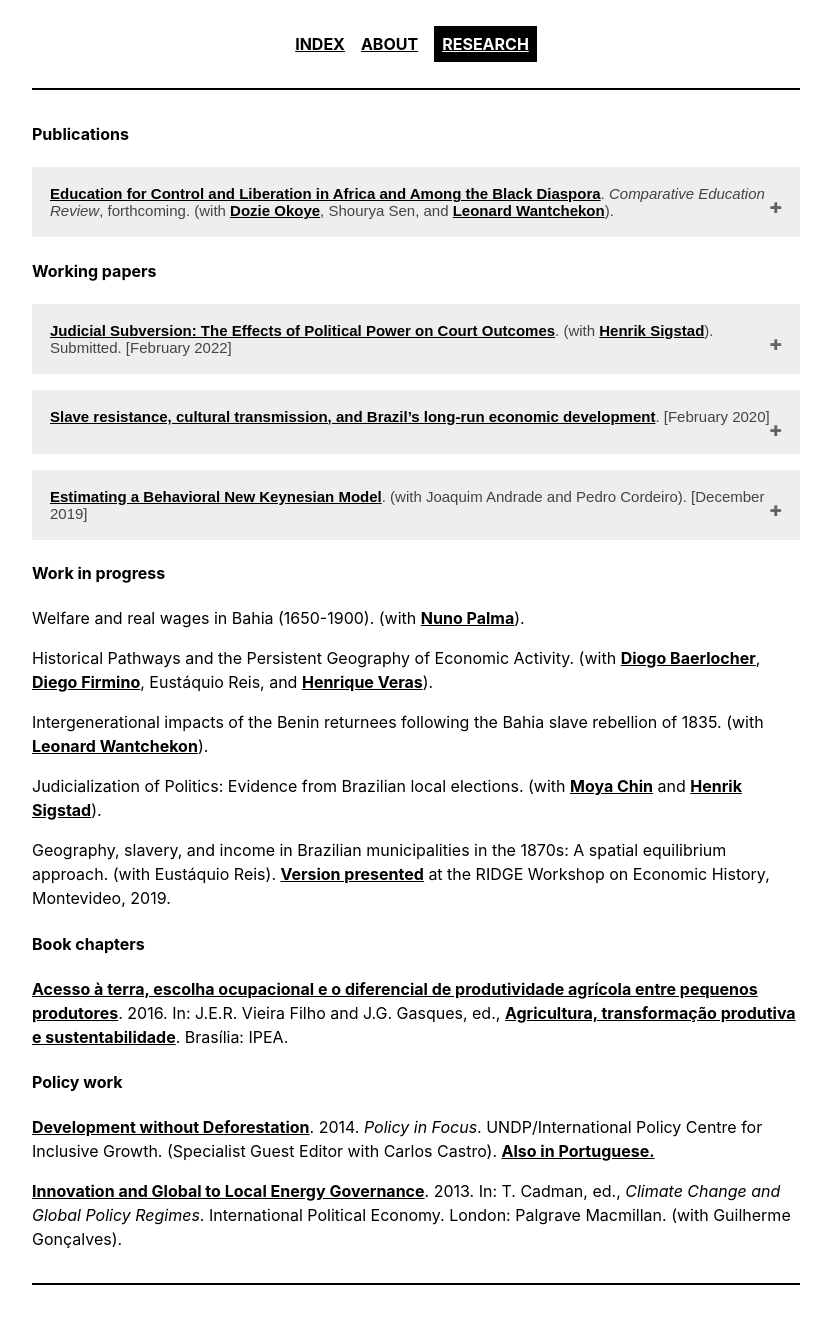
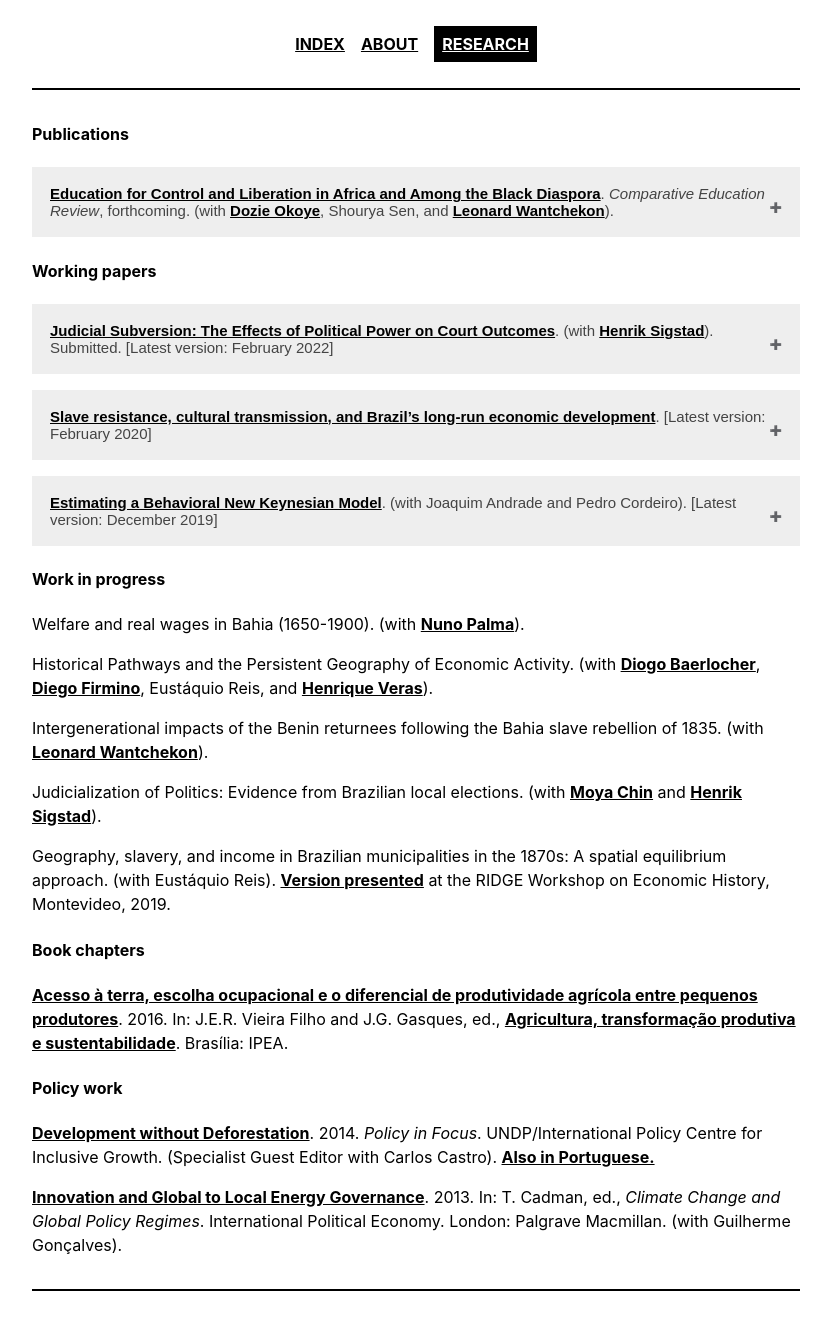
Before and after one commit to gbrlambais/gbrlambais.github.io, a Jekyll site: the page built from _pages/research.md, in a window 1280 px wide. Shown: the whole page, without its empty margins (224-1055 px from the left). Built offline with Jekyll 4.4.1, drawn with Linux system fonts in a browser that asks for light colours.

Commit message:
update layout

```diff
--- a/_pages/research.md
+++ b/_pages/research.md
@@ -13,20 +13,20 @@ We review research on the history of education policy in colonial sub-Saharan Af
 
 #### Working papers
 
-<button class="collapsible" id="subversion">[Judicial Subversion: The Effects of Political Power on Court Outcomes](https://gbrlambais.github.io/judicial_subversion.pdf). (with [Henrik Sigstad](https://hsigstad.github.io)). Submitted. [February 2022]</button>
+<button class="collapsible" id="subversion">[Judicial Subversion: The Effects of Political Power on Court Outcomes](https://gbrlambais.github.io/judicial_subversion.pdf). (with [Henrik Sigstad](https://hsigstad.github.io)). Submitted. [Latest version: February 2022]</button>
 
 <div class="content" id="subversiondata" markdown="1">
 Are politicians in power treated more leniently in court? We show that Brazilian mayoral candidates charged with misconduct are 65 percent less likely to be convicted if they narrowly win the election. Politicians play no direct role in the judges’ careers, suggesting that formal independence does not completely insulate the judiciary from political influence. The effect is driven by districts with few judges and by judges with higher career instability.
 </div>
 
 
-<button class="collapsible" id="slave">[Slave resistance, cultural transmission, and Brazil’s long-run economic development](https://gbrlambais.github.io/resistance_longrun.pdf). [February 2020]</button>
+<button class="collapsible" id="slave">[Slave resistance, cultural transmission, and Brazil’s long-run economic development](https://gbrlambais.github.io/resistance_longrun.pdf). [Latest version: February 2020]</button>
 
 <div class="content" id="slavedata" markdown="1">
  I show that ethnic territories connected to slave resistance, called quilombos, have a robust positive relationship with local economic development in Brazil. To understand how quilombos can affect economic activity in the long run, I propose a new mechanism where initial religious beliefs and African iron-working and other high-valued skills are perpetuated in the long run through cultural-religious intergenerational transmission. First, I divide the Brazilian territory in virtual municipality cells of approximately 11 x 11 kilometers, which makes possible an extensive use of ﬁxed eﬀects, and show that cells with more quilombos have more economic activity proxied by nightlights. Second, in order to analyze the mechanisms through which quilombos can aﬀect economic development and improve identiﬁcation I employ a randomization inference approach with alternative spatial configurations of counterfactual quilombos. I then show that proximity to quilombos is related to more high-skilled and metal-related occupations and a wide array of cultural-religious outcomes, such as higher cultural activities, community trust, and collective action.
 </div>
 
-<button class="collapsible" id="brnk">[Estimating a Behavioral New Keynesian Model](https://arxiv.org/abs/1912.07601). (with Joaquim Andrade and Pedro Cordeiro). [December 2019]
+<button class="collapsible" id="brnk">[Estimating a Behavioral New Keynesian Model](https://arxiv.org/abs/1912.07601). (with Joaquim Andrade and Pedro Cordeiro). [Latest version: December 2019]
 </button>
 
 <div class="content" id="brnkdata" markdown="1">
```
